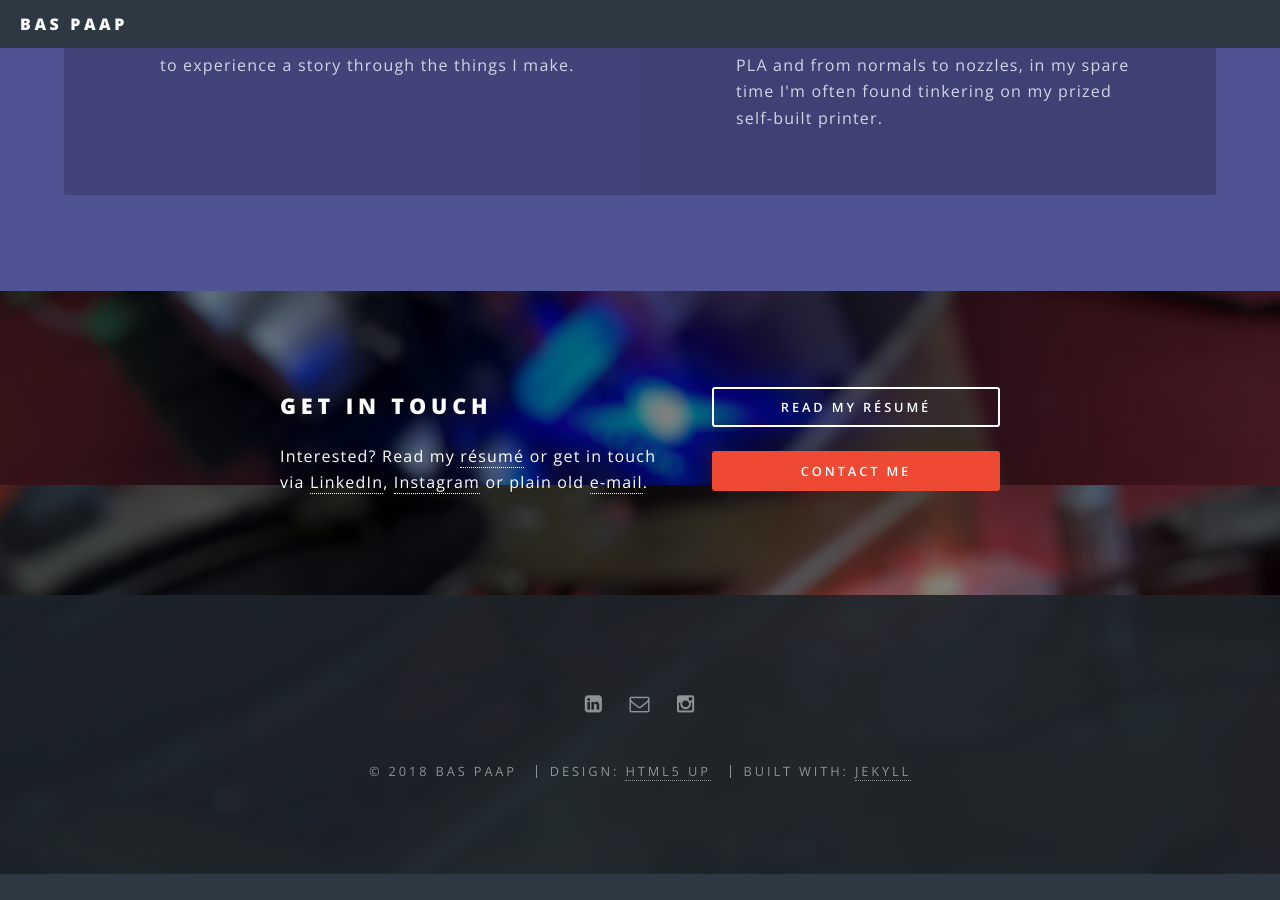
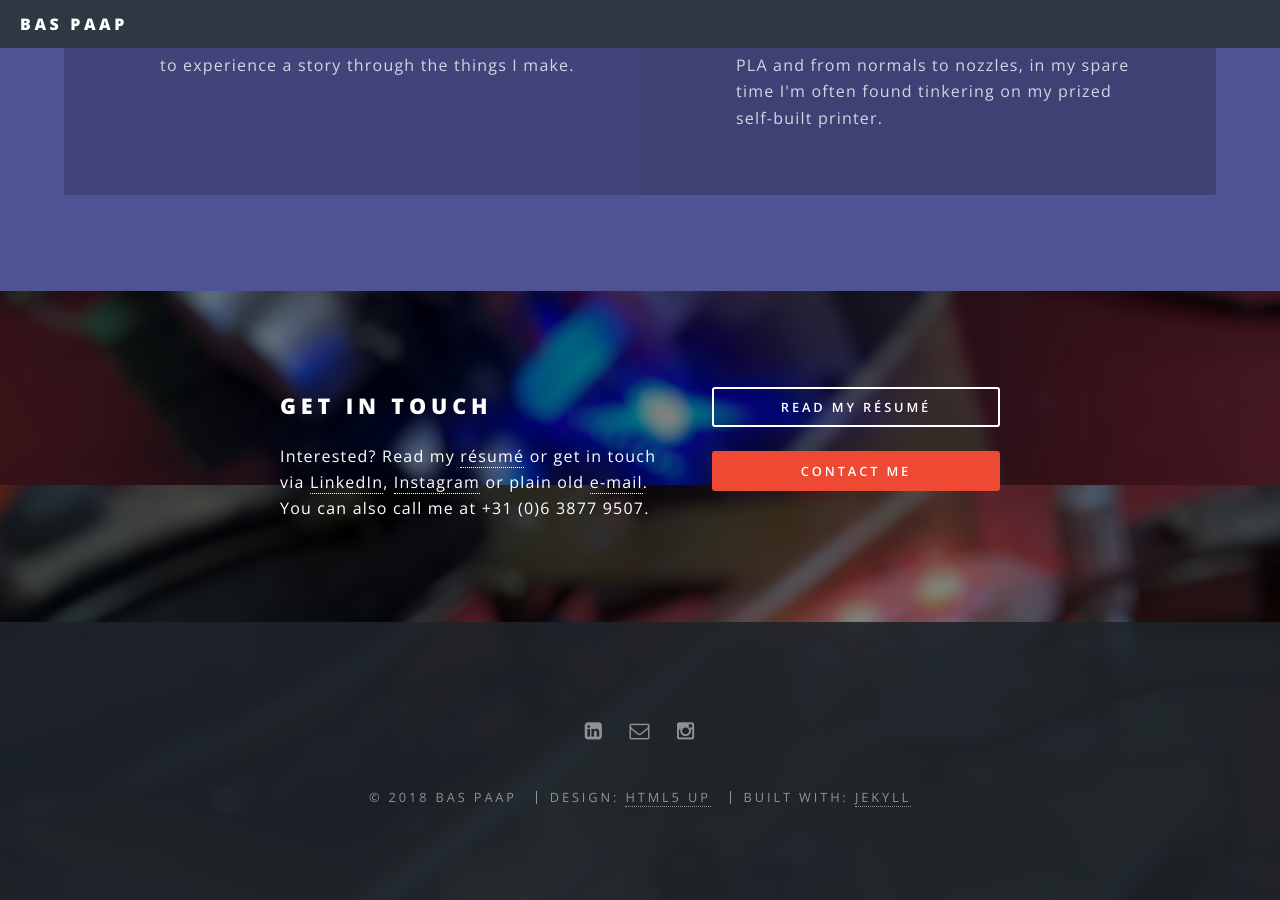
Before and after one commit to BasPaap/baspaap.github.io, a Jekyll site: the page built from index.html, in a window 1280 px wide and 900 px high, scrolled down 4915 px. Built offline with Jekyll 4.4.1, drawn with Linux system fonts in a browser that asks for light colours; before the commit the page ends 5789 px from its top, so only the background shows below that.

Commit message:
Added phone number.

```diff
--- a/index.html
+++ b/index.html
@@ -140,7 +140,7 @@
 						<div class="inner">
 							<header>
 								<h2>Get in touch</h2>
-								<p>Interested? Read my <a href="https://github.com/BasPaap/baspaap.github.io/raw/master/documents/Bas%20Paap.pdf">résumé</a> or get in touch via <a href="{{ site.social.linkedin-square }}" target="_blank">LinkedIn</a>, <a href="{{ site.social.instagram }}" target="_blank">Instagram</a> or plain old <a href="mailto:baspaap@live.nl">e-mail</a>.</p>
+								<p>Interested? Read my <a href="https://github.com/BasPaap/baspaap.github.io/raw/master/documents/Bas%20Paap.pdf">résumé</a> or get in touch via <a href="{{ site.social.linkedin-square }}" target="_blank">LinkedIn</a>, <a href="{{ site.social.instagram }}" target="_blank">Instagram</a> or plain old <a href="mailto:baspaap@live.nl">e-mail</a>. You can also call me at +31 (0)6 3877 9507.</p>
 							</header>
 							<ul class="actions vertical">
 								<li><a href="https://github.com/BasPaap/baspaap.github.io/raw/master/documents/Bas%20Paap.pdf" class="button fit">Read my résumé</a></li>
```
